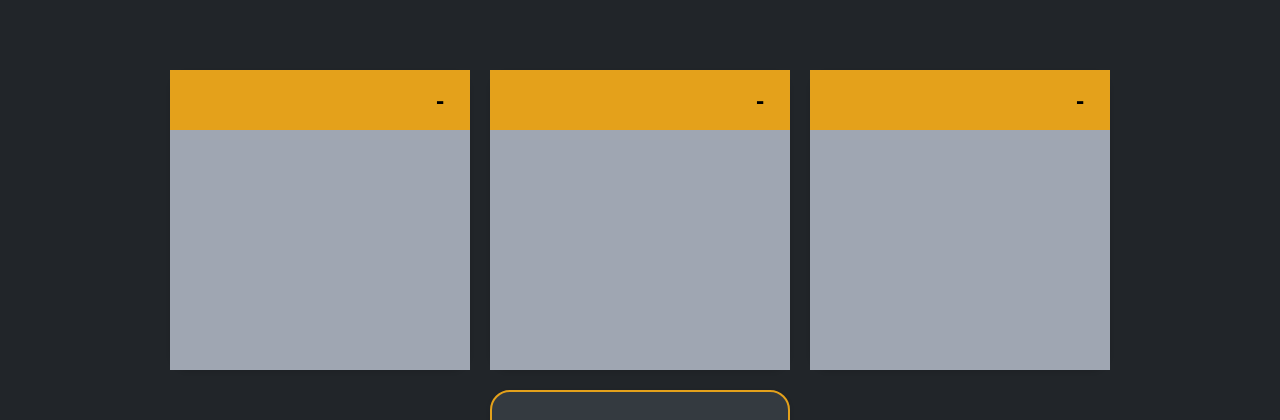
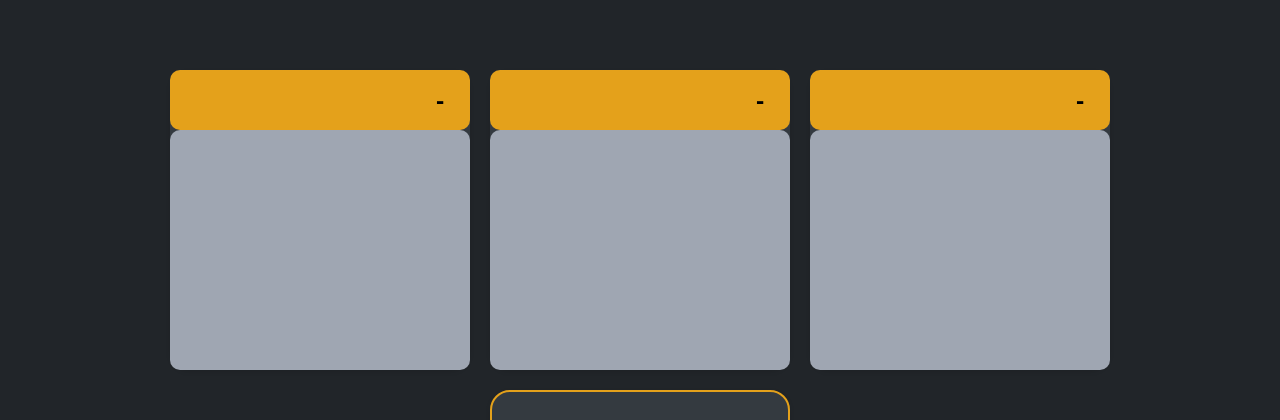
Before and after one commit to semper-proficiens/programmerq, a React (Create React App) app in the folder react-app/: page /services/dailyprogrammer in a window 1280 px wide. Shown: the part 150-570 px from the top of the page. Built offline with nearby package versions, Linux system fonts and the light colour scheme.

Commit message:
Widget with round corners

```diff
--- a/react-app/src/styles/widgets.css
+++ b/react-app/src/styles/widgets.css
@@ -28,6 +28,7 @@
     justify-content: flex-end;
     padding: 10px;
     background-color: #3B71CA;
+    border-radius: 10px;
 }
 
 .widget-header-dark {
@@ -35,6 +36,7 @@
     justify-content: flex-end;
     padding: 10px;
     background-color: #E4A11B;
+    border-radius: 10px;
 }
 
 .widget-header-dark button {
@@ -99,12 +101,14 @@
     flex: 1;
     padding: 10px;
     background-color: #332D2D;
+    border-radius: 10px;
 }
 
 .widget-content-dark {
     flex: 1;
     padding: 10px;
     background-color: #9FA6B2;
+    border-radius: 10px;
 }
 
 .add-widget-light {
@@ -118,7 +122,7 @@
     box-shadow: 0px 2px 5px rgba(0, 0, 0, 0.1);
     cursor: pointer;
     transition: all 0.3s ease-in-out;
-    background-color: #cccccc;
+    background-color: #FFFFFF;
     border: 2px solid #3B71CA;
 }
 
```
